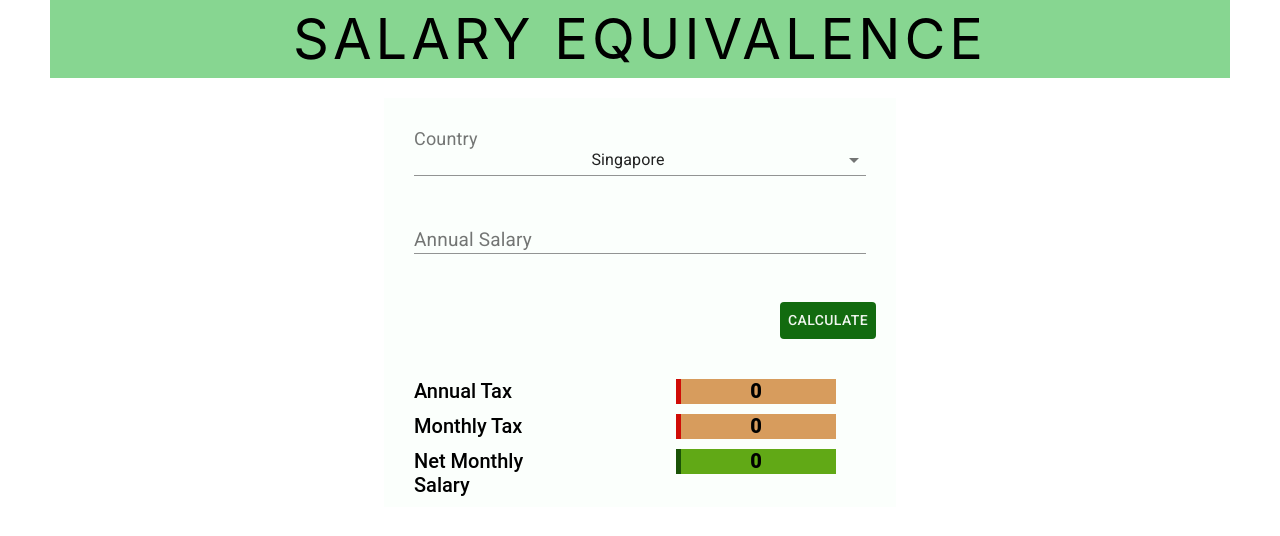
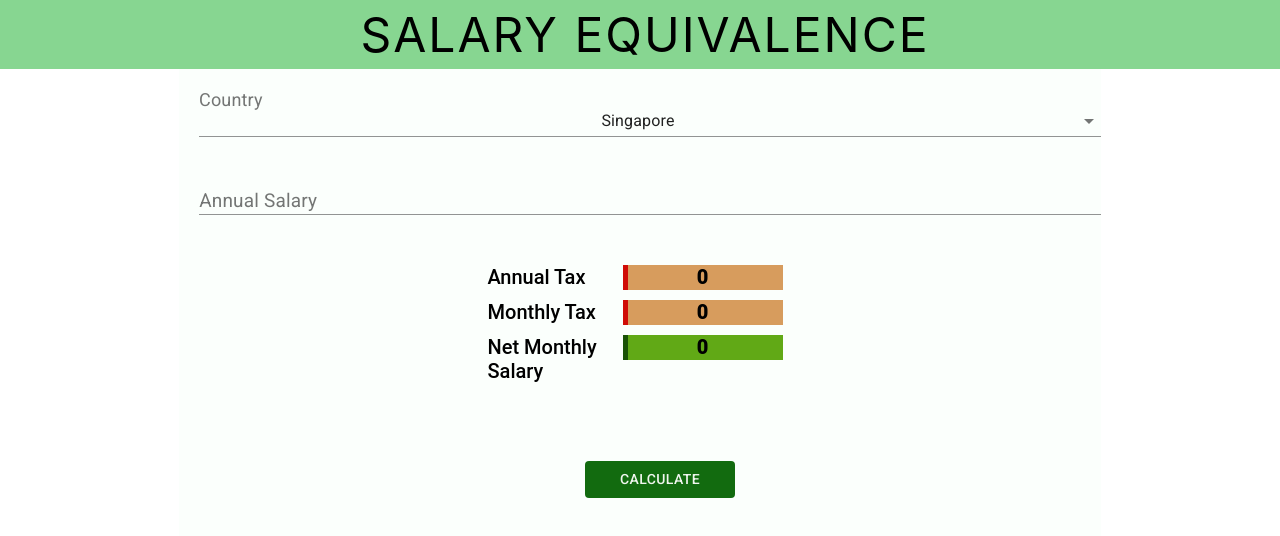
Before and after one commit to mls-ssjblue/salary-equi, a React (Create React App) app in the folder salary-ui/: page / in a window 1280 px wide. Shown: the top 536 px of the page. Built offline with nearby package versions, Linux system fonts and the light colour scheme.

Commit message:
Styling and aligning items WIP

```diff
--- a/salary-ui/src/App.css
+++ b/salary-ui/src/App.css
@@ -1,8 +1,16 @@
 body > #root > div {
     height: 100vh;
+
 }
+
+body {
+    width: 100vw;
+}
+
 .App {
     text-align: center;
+    display: block;
+
 
 }
 
--- a/salary-ui/src/App.tsx
+++ b/salary-ui/src/App.tsx
@@ -1,26 +1,28 @@
-import React from "react";
-import logo from "./logo.svg";
-import "./App.css";
-import styled from "styled-components";
-import { Header } from "./header/Header";
-import { SalaryContainer } from "./components/SalaryContainer";
-import Container from "@material-ui/core/Container";
+import React from "react"
+import logo from "./logo.svg"
+import "./App.css"
+import styled from "styled-components"
+import {Header} from "./header/Header"
+import {SalaryContainer} from "./components/SalaryContainer"
+import Container from "@material-ui/core/Container"
 
 const App: React.FC = () => {
-  return (
-    <div className="App">
-      <StyledContainer>
-          <Header />
-          <Container maxWidth="sm">
-          <SalaryContainer />
-        </Container>
-      </StyledContainer>
-    </div>
-  );
-};
+    return (
+        <div className="App">
+            <Header/>
+            <StyledContainer>
+                {/*<Container maxWidth="sm">*/}
+                    <SalaryContainer/>
+                {/*</Container>*/}
+            </StyledContainer>
+        </div>
+    )
+}
 
 const StyledContainer = styled.div`
-  margin: 0 50px 0 50px;
-`;
+  margin: 0 5% 0 5%;
+  display: flex;
+  justify-content: center;
+`
 
-export default App;
+export default App
--- a/salary-ui/src/components/Salary.css
+++ b/salary-ui/src/components/Salary.css
@@ -4,10 +4,7 @@
     flex: 1;
     flex-direction: row;
     margin: 10px;
-}
-
-.salary {
-    flex: 1;
+    width: 100%;
 }
 
 .results {
@@ -15,47 +12,66 @@
     margin-left: 20px;
     display: flex;
     flex-direction: column;
+    width: 100%;
+    align-items: center;
 
 }
-.result{
+
+.result {
     display: flex;
-    margin-top:10px;
+    margin-top: 10px;
 
 }
+
 .label {
     margin-right: 10px;
     align-content: start;
     font-family: "Roboto Medium";
     font-size: 20px;
     text-align: left;
-    max-width: 125px;
+    width: 125px;
 
 }
 
 .value {
-    margin-left:auto;
-    margin-right:50px;
+    margin-left: auto;
+    margin-right: 50px;
     font-family: "Roboto Black";
     font-size: 20px;
-    border-left:5px solid green;
+    border-left: 5px solid green;
     background: #87d691;
     width: 150px;
-    padding-right:5px;
+    padding-right: 5px;
     height: 25px;
 }
+
 #tax {
-    border-left:5px solid #d00c06;
+    border-left: 5px solid #d00c06;
     background: #d79c5d;
 }
 
 #nms {
-    border-left:5px solid #1a5306;
+    border-left: 5px solid #1a5306;
     background: #61a916;
 }
+
 .stage {
-    margin:20px;
-    padding: 10px;
+    width: 100%;
+}
+
+.stage-container {
+
+    margin-right: 10%;
+    margin-left: 10%;
     text-align: center;
-    display:flex;
+    display: flex;
     background: #fbfffc;
+    flex-direction: column;
+    width: 100vw;
+    align-items: center;
+
 }
+#submit-button {
+    float: right;
+    margin: 50px;
+}
--- a/salary-ui/src/components/SalaryCalculation.tsx
+++ b/salary-ui/src/components/SalaryCalculation.tsx
@@ -37,8 +37,8 @@ export const SalaryCalculation = () => {
     const classes = useStyles()
 
     return (
-        <div className="stage">
-            <div className="salary">
+        <div className="stage-container">
+            <div className="stage">
                 <div className="field">
                     <FormControl className={classNames(classes.formControl, classes.text)}>
                         <InputLabel style={{fontSize: '24px'}}>Country</InputLabel>
@@ -60,11 +60,7 @@ export const SalaryCalculation = () => {
                         <Input onChange={e => setSalary(+e.target.value)}/>
                     </FormControl>
                 </div>
-                <div className="field">
 
-                    <Button className={classNames(classes.submitBtn)}
-                            onClick={() => calculateTax(country, salary)}> Calculate</Button>
-                </div>
                 <div className="results">
                     <div className="result">
                         <div className="label">Annual Tax</div>
@@ -79,6 +75,9 @@ export const SalaryCalculation = () => {
                         <div className="label">Net Monthly Salary</div>
 
                         <div className="value" id="nms">{netMonthlySalary}</div>
+                    </div>
+                    <div id="submit-button"><Button className={classNames(classes.submitBtn)}
+                                                    onClick={() => calculateTax(country, salary)}> Calculate</Button>
                     </div>
 
 
@@ -119,7 +118,8 @@ const useStyles = makeStyles(theme => ({
     },
     formControl: {
         margin: 10,
-        display: "flex"
+        display: "flex",
+
     },
     input: {
         padding: "10px 14px"
@@ -131,9 +131,10 @@ const useStyles = makeStyles(theme => ({
         maxWidth: 180
     },
     submitBtn: {
-        [theme.breakpoints.down("xs")]: {
-            width: "100%"
-        },
+        // [theme.breakpoints.down("xs")]: {
+        //     width: "50%"
+        // },
+        width: "150px",
         background: '#126b0f',
         float: "right",
         marginTop: "28px",
--- a/salary-ui/src/header/Header.tsx
+++ b/salary-ui/src/header/Header.tsx
@@ -13,17 +13,20 @@ export const Header: React.FC = () => {
 const StyledHeader = styled.div`
   padding: 5px;
   background: #87D691FF;
-   font-size: 3.5rem;
-  letter-spacing: 4px;
+   font-size: 3rem;
+  letter-spacing: 2px;
+  justify-content: center;
+  overflow-x: auto;
+  width: 100vw;
 `
-
-const StyledHeading = styled.h1`
-  max-width: 650px;
-  color: white;
-  font-size: 3.5rem;
-  letter-spacing: 4px;
-  overflow: hidden; /* Ensures the content is not revealed until the animation */
-  white-space: nowrap; /* Keeps the content on a single line */
-  margin: 0 auto; /* Gives that scrolling effect as the typing happens */
-  background: #87D691FF;
-`
+//
+// const StyledHeading = styled.h1`
+//   max-width: 650px;
+//   color: white;
+//   font-size: 3.5rem;
+//   letter-spacing: 4px;
+//   overflow: hidden; /* Ensures the content is not revealed until the animation */
+//   white-space: nowrap; /* Keeps the content on a single line */
+//   margin: 0 auto; /* Gives that scrolling effect as the typing happens */
+//   background: #87D691FF;
+// `
```
Lines whose indentation alone changed are shown as unchanged.
